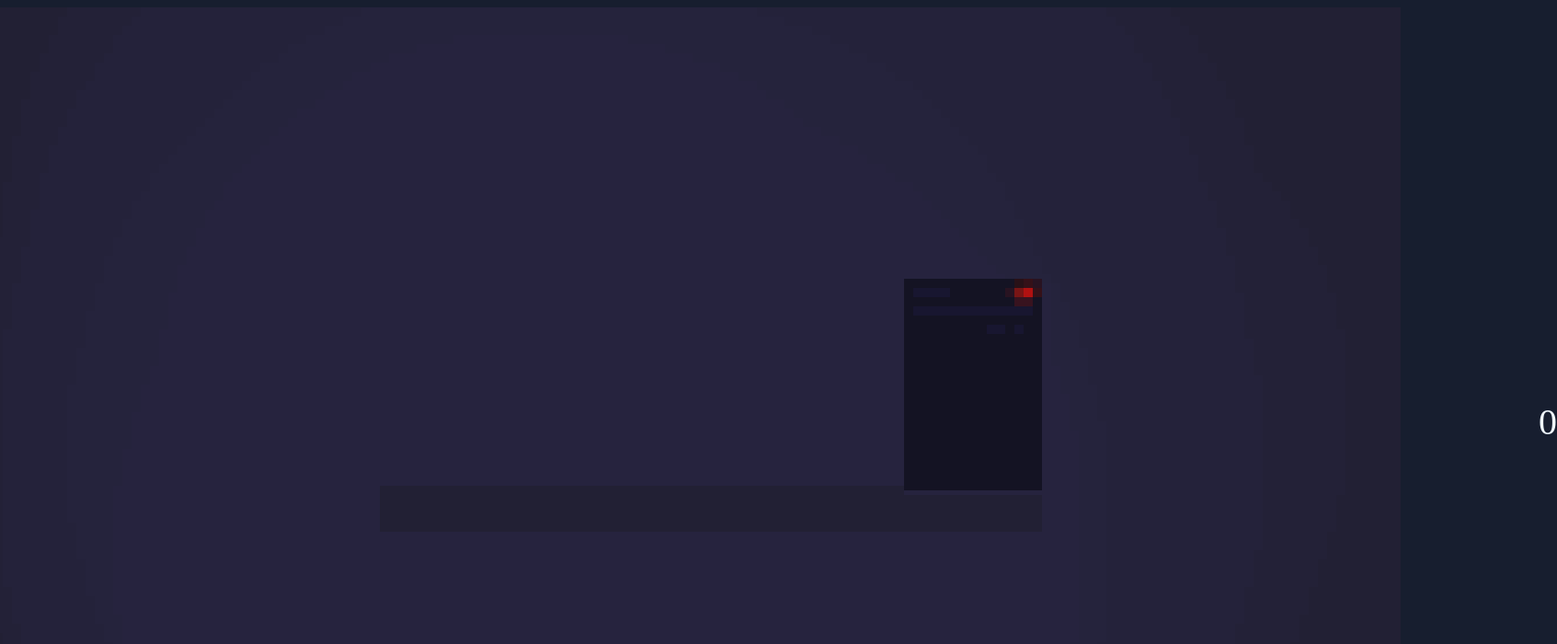
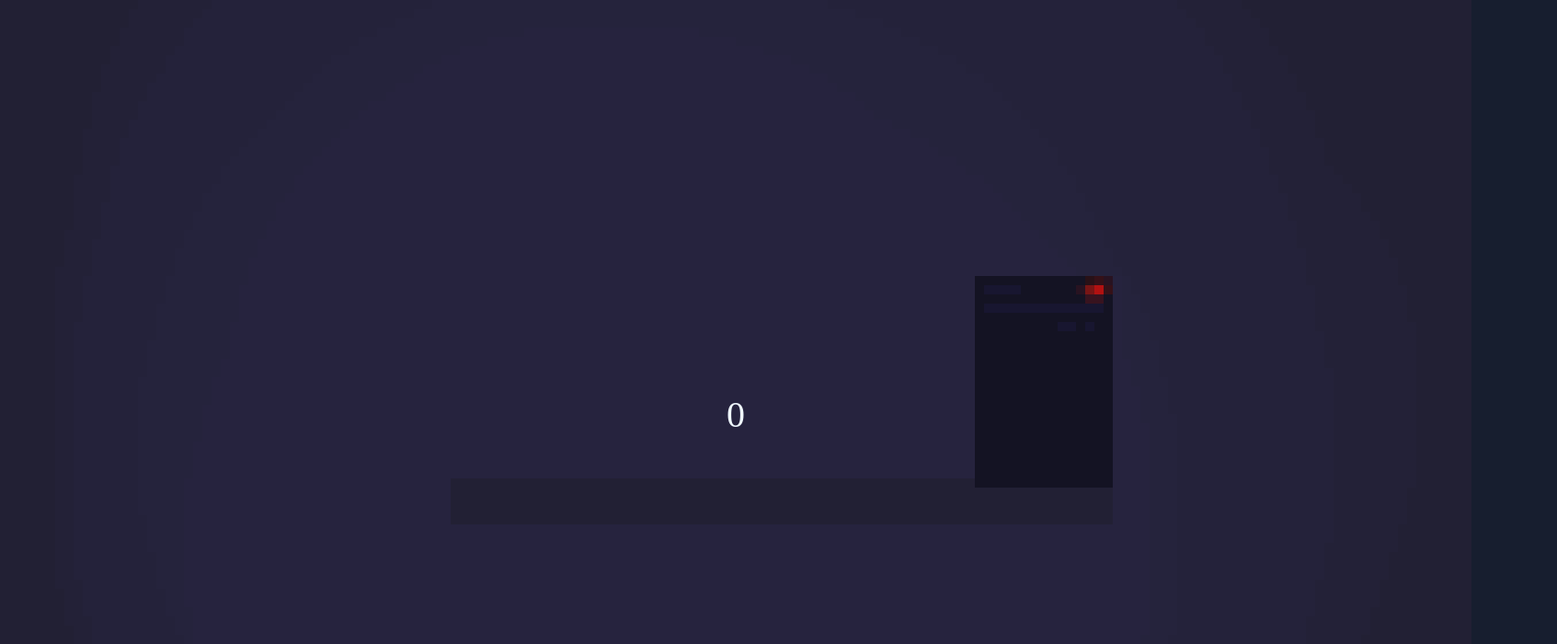
Before and after one commit to r10k5/Clicker, a Vue app: page / in a window 1280 px wide. Shown: the top 700 px of the page at 92% size, 1693 px wide, since content can reach past the window. Built offline with nearby package versions, Linux system fonts and the light colour scheme.

Commit message:
Рефакторинг

```diff
--- a/src/assets/main.css
+++ b/src/assets/main.css
@@ -2,4 +2,5 @@ body {
     background-color: rgb(23, 30, 47);
     height: 900px;
     width: 1600px;
+    margin: 0;
 }
--- a/src/views/HomeView.vue
+++ b/src/views/HomeView.vue
@@ -32,18 +32,20 @@ function pcClick() {
 .backgraund {
   height: 900px;
   width: 1600px;
-  z-index: -1;
+  z-index: 0;
 }
 .interact-object {
   height: 230px;
   width: 150px;
-  z-index: 4;
-  position: relative;
-  right: 540px;
-  top: -40px;
+  z-index: 1;
+  position: absolute;
+  top: 300px;
+  left: 1060px;
 }
 .counter{
   font-size: 40px;
-  color:aliceblue
+  color:aliceblue;
+  z-index: 1;
+  position: absolute;
 }
 </style>
```
